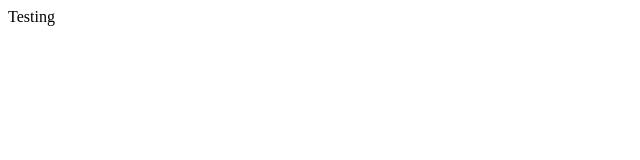
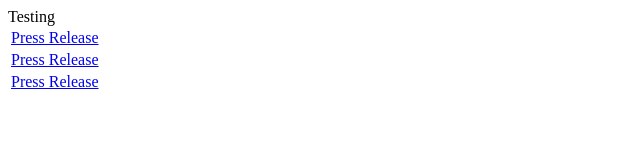
Before and after one commit to sdatla04/docs, a plain HTML site: page index.html in a window 1280 px wide. Shown: the whole page, without its empty margins (0-640 px from the left). Drawn offline with Linux system fonts and the light colour scheme.

Commit message:
Update index.html

```diff
--- a/index.html
+++ b/index.html
@@ -1,5 +1,13 @@
+
 <html>
 <body>
 <div>Testing</div>
+<table>
+
+	<tr><td><a href='https://jolietpark.org/news/pr-112219'>Press Release</a></td></tr>
+	<tr><td><a href='https://jolietpark.org/news/N-111219'>Press Release</a></td></tr>
+	<tr><td><a href='https://jolietpark.org/news/pr-111419'>Press Release</a></td></tr>
+
+</table>
 </body>
 </html>
```
